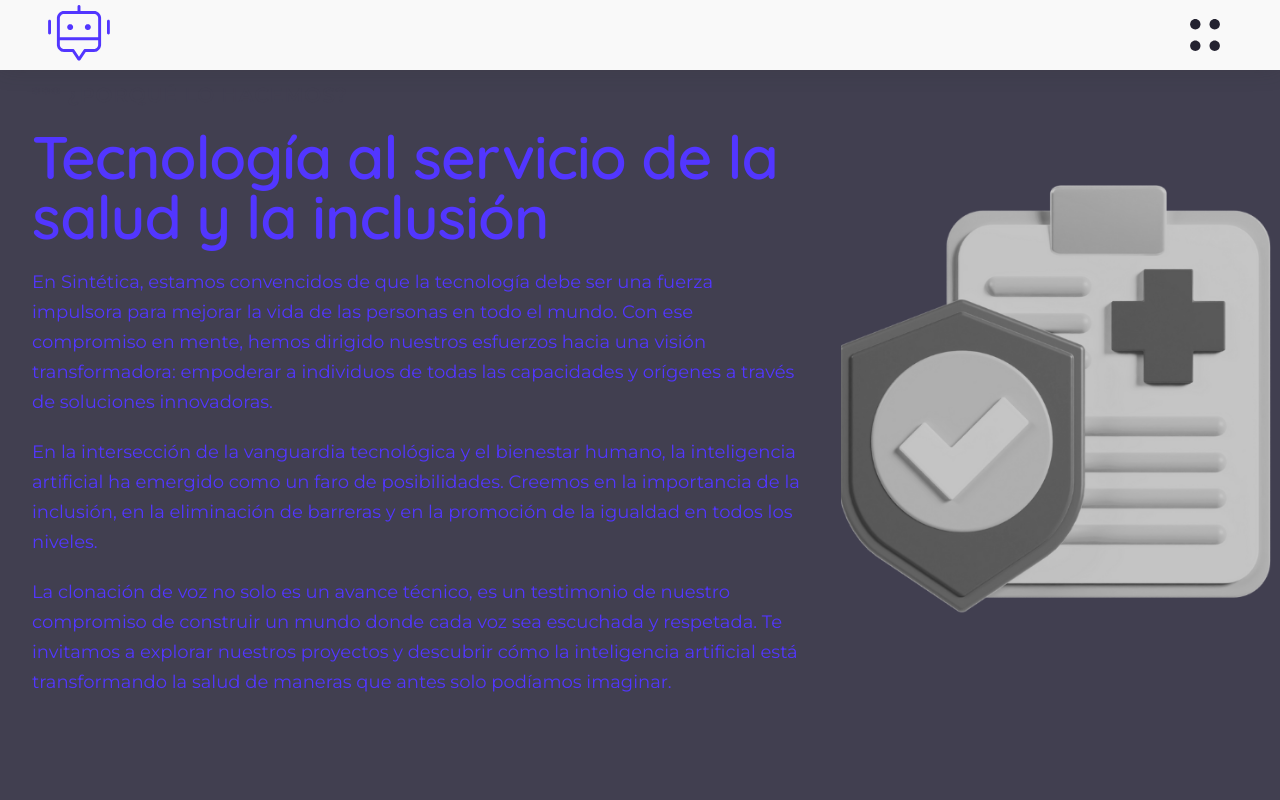
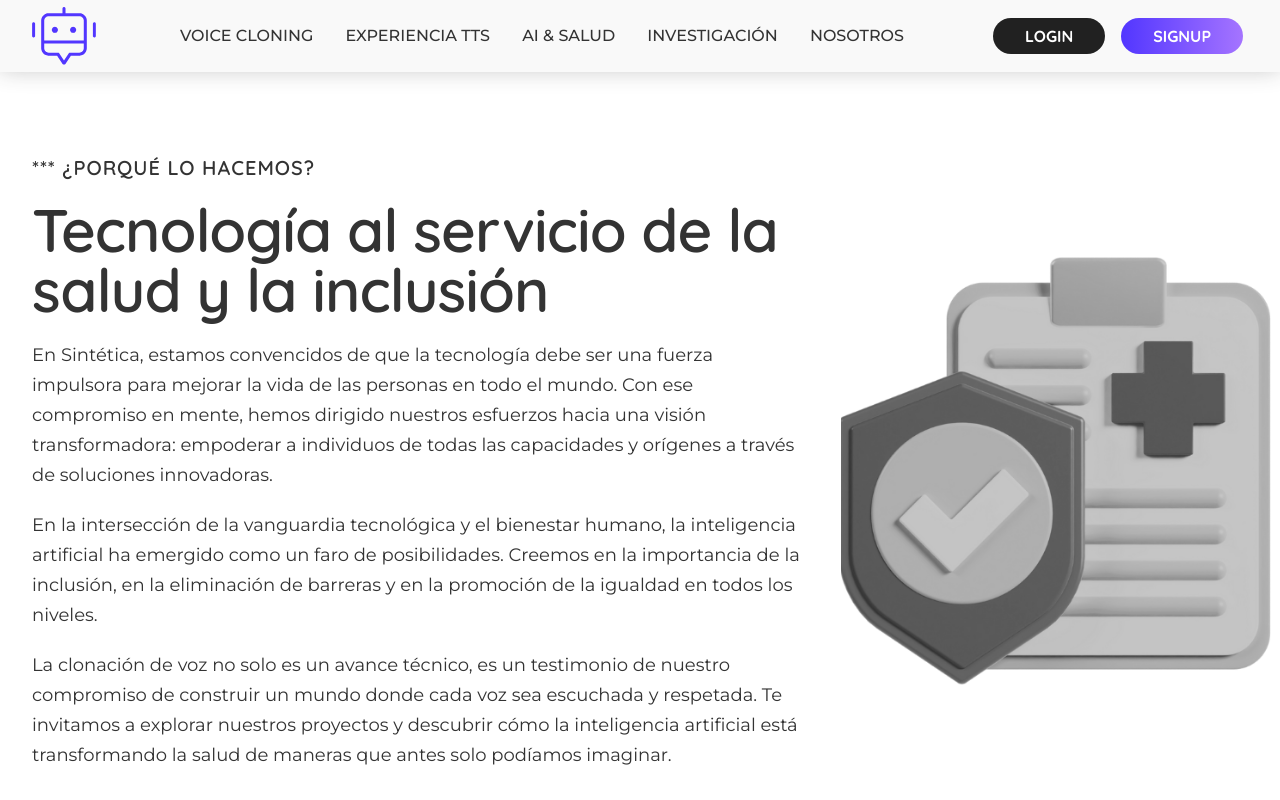
Before and after one commit to mecantronic/sintetica-page, a React (Vite) app: page /#/IA in a window 1280 px wide. Shown: the top 800 px of the page. Built offline with nearby package versions, Linux system fonts and the light colour scheme; no server answers.

Commit message:
theme, global style, navbar refactored ans custom buttom created

```diff
--- a/index.html
+++ b/index.html
@@ -3,7 +3,7 @@
 
 <head>
   <meta charset="UTF-8" />
-  <link rel="icon" type="image/svg+xml" href="/public/assets/logotipo.svg" />
+  <link rel="icon" type="image/svg+xml" href="/assets/logotipo.svg" />
 
   <!-- Montserrat Font -->
   <link rel="preconnect" href="https://fonts.googleapis.com">
--- /dev/null
+++ b/src/components/buttons/ButtonOrLink.jsx
@@ -0,0 +1,10 @@
+import { Link } from "react-router-dom";
+import PropTypes from 'prop-types';
+
+
+export const ButtonOrLink = ({ isLink, ...props }) =>
+  isLink ? <Link {...props} /> : <button {...props} />;
+
+ButtonOrLink.propTypes = {
+  isLink: PropTypes.bool,
+};
--- /dev/null
+++ b/src/components/buttons/CustomButton.jsx
@@ -0,0 +1,68 @@
+import PropTypes from 'prop-types';
+import { CustomButtonStyle } from './customButton.styles';
+import { useEffect, useState } from 'react';
+
+function CustomButton({
+  isLink,
+  buttonText,
+  to,
+  handleClick,
+  icon,
+  device,
+  pattern,
+  type,
+}) {
+  const [size, setSize] = useState('desktop');
+
+  const handleResize = () => {
+    const width = window.innerWidth;
+    if (device === 'all') {
+      setSize(device);
+    } else {
+      if (width < 768) {
+        setSize('mobile');
+      } else if (width < 1024) {
+        setSize('tablet');
+      } else {
+        setSize('desktop');
+      }
+    }
+  };
+
+  useEffect(() => {
+    handleResize();
+    // eslint-disable-next-line react-hooks/exhaustive-deps
+  }, [window.innerWidth]);
+
+  return (
+    <CustomButtonStyle
+      isLink={isLink}
+      to={to}
+      onClick={handleClick}
+      device={size}
+      pattern={pattern}
+      type={type}
+    >
+      {icon} {buttonText}
+    </CustomButtonStyle>
+  );
+}
+
+export default CustomButton;
+
+CustomButton.propTypes = {
+  isLink: PropTypes.bool,
+  buttonText: PropTypes.string,
+  to: PropTypes.string,
+  handleClick: PropTypes.func,
+  icon: PropTypes.element,
+  device: PropTypes.oneOf(['desktop', 'tablet', 'mobile', 'all']),
+  pattern: PropTypes.oneOf(['cto-rounded', 'rounded', 'square']),
+  type: PropTypes.oneOf(['primary', 'secondary', 'tertiary']),
+};
+
+CustomButton.defaultProps = {
+  isLink: false,
+  pattern: 'rounded',
+  type: 'primary',
+};
--- a/src/components/buttons/Details1Link.jsx
+++ b/src/components/buttons/Details1Link.jsx
@@ -10,4 +10,5 @@
   buttonText: PropTypes.string,
 };
 
+
 export default Details1Link;
--- a/src/components/header/Navbar.jsx
+++ b/src/components/header/Navbar.jsx
@@ -1,7 +1,5 @@
 import { useEffect, useState } from 'react';
 import { useMediaQuery } from 'react-responsive';
-import Details1Button from '../buttons/Details1Button';
-import Details2Button from '../buttons/Details2Button';
 import theme from '../../styles/theme';
 import { useDispatch, useSelector } from 'react-redux';
 import { loginModal, signupModal } from '../../redux/modalSlice';
@@ -16,6 +14,7 @@
   ImgMenu,
 } from './navbar.style';
 import { removeUser } from '../../redux/userSlice';
+import CustomButton from '../buttons/CustomButton';
 
 const Navbar = () => {
   const token = useSelector((state) => state.user.token);
@@ -68,17 +67,19 @@
                 <NavLink to="/Maintenance">Nosotros</NavLink>
                 <UserButtons>
                   {token ? (
-                    <Details1Button
+                    <CustomButton
                       buttonText="Logout"
                       handleClick={handleLogout}
+                      type="secondary"
                     />
                   ) : (
                     <>
-                      <Details1Button
+                      <CustomButton
                         buttonText="Login"
                         handleClick={handleOpenLogin}
+                        type="secondary"
                       />
-                      <Details2Button
+                      <CustomButton
                         buttonText="Signup"
                         handleClick={handleOpenSignUp}
                       />
@@ -99,17 +100,19 @@
             </NavLinks>
             <UserButtons>
               {token ? (
-                <Details1Button
+                <CustomButton
                   buttonText="Logout"
                   handleClick={handleLogout}
+                  type="secondary"
                 />
               ) : (
                 <>
-                  <Details1Button
+                  <CustomButton
                     buttonText="Login"
                     handleClick={handleOpenLogin}
+                    type="secondary"
                   />
-                  <Details2Button
+                  <CustomButton
                     buttonText="Signup"
                     handleClick={handleOpenSignUp}
                   />
--- a/src/components/header/navbar.style.js
+++ b/src/components/header/navbar.style.js
@@ -3,33 +3,47 @@
 import { Link } from 'react-router-dom';
 
 export const Header = styled.header`
-  position: fixed;
-  top: 0;
-  left: 0;
   width: 100vw;
-  padding: 0.3rem 0;
-  margin: 0;
+  height: 72px;
+  display: flex;
+  align-items: center;
+  justify-content: center;
+  box-shadow: ${theme.boxShadow.primary};
+  background-color: ${theme.colors.backgrounds.seasalt};
   z-index: 100;
-  box-shadow: 0px -4px 24px 0px rgba(51, 51, 51, 0.33);
-  background-color: ${theme.colors.seasalt};
+
+  @media (max-width: ${theme.bp.m}) {
+    height: 54px;
+  }
 `;
 
-export const NavbarContainer = styled.nav`
+export const NavbarContainer = styled.div`
   display: flex;
   justify-content: space-between;
   align-items: center;
-  padding: 0 90px;
+  width: 100%;
+  height: 100%;
+  max-width: 1440px;
+  padding: 8px 90px;
+  position: relative;
 
-  @media (max-width: ${theme.bp.l}) {
-    padding: 0 48px;
+  @media (max-width: ${theme.bp.xl}) {
+    padding: 8px 32px;
   }
 
   @media (max-width: ${theme.bp.m}) {
-    padding: 0 24px;
+    padding: 8px 48px;
+  }
+  @media (max-width: ${theme.bp.m}) {
+    padding: 8px 24px;
   }
 `;
 
 export const Logo = styled(Link)`
+  display: flex;
+  align-items: center;
+  justify-content: center;
+  height: 100%;
   img {
     height: 58px;
 
@@ -46,73 +60,71 @@
 export const MenuButton = styled.button`
   background: none;
   border: none;
-  color: ${theme.colors.raisinblack};
-  font-size: 40px;
+  color: ${theme.colors.grayScale[900]};
+  font-size: 42px;
   cursor: pointer;
   display: none;
-
-  img {
-    @media (max-width: ${theme.bp.l}) {
-      height: 42px;
-    }
-
-    @media (max-width: ${theme.bp.m}) {
-      height: 32px;
-    }
-  }
+  display: flex;
+  align-items: center;
+  justify-content: center;
 
   @media (max-width: ${theme.bp.l}) {
-    display: block;
+    height: 42px;
+    width: 42px;
   }
 
   @media (max-width: ${theme.bp.m}) {
-    font-size: 30px;
+    height: 32px;
+    width: 32px;
+    font-size: 32px;
+  }
+`;
+export const ImgMenu = styled.div`
+  height: 100%;
+  width: auto;
+  img {
+    height: 100%;
+    width: auto;
   }
 `;
 
-export const ImgMenu = styled.div`
-  @media (max-width: ${theme.bp.l}) {
-    height: 42px;
-  }
-  @media (max-width: ${theme.bp.m}) {
-    height: 32px;
-  }
-`;
-
-export const NavLinks = styled.div`
+export const NavLinks = styled.nav`
   display: flex;
   flex-wrap: nowrap;
   align-items: center;
   justify-content: space-between;
-  width: 750px;
+  width: 748px;
+  height: 50px;
+  padding: 10px 12px;
 
   @media (max-width: ${theme.bp.l}) {
     display: ${({ showMenu }) => (showMenu ? 'none' : 'flex')};
     flex-direction: column;
     position: absolute;
-    top: 370px;
-    left: 0;
+    top: 302px;
+    left: 0px;
     background-color: ${theme.colors.white};
-    width: 100%;
-    padding: 10px;
+    width: 100vw;
+    height: 230px;
     transform: ${({ showMenu }) =>
       showMenu ? 'translateY(0)' : 'translateY(-100%)'};
     transition: transform 0.3s ease-in-out;
+    background-color: ${theme.colors.backgrounds.seasalt};
   }
   @media (max-width: ${theme.bp.m}) {
-    top: 360px;
+    top: 284px;
   }
 `;
 
 export const NavLink = styled(Link)`
   display: flex;
   align-items: center;
-  color: ${theme.colors.raisinblack};
+  color: ${theme.colors.black.jet};
   text-decoration: none;
   height: 30px;
-  margin: 10px;
   font-size: 16px;
   font-weight: 500;
+  line-height: 19.2px;
   position: relative;
   text-transform: uppercase;
 
@@ -122,7 +134,7 @@
     bottom: 0px;
     left: 0px;
     width: 0px;
-    border-bottom: 2px solid ${theme.colors.electricindigo};
+    border-bottom: 2px solid ${theme.colors.main.primary};
     transition: all 1s ease;
   }
   &:hover:before {
@@ -138,5 +150,6 @@
   display: flex;
   align-items: center;
   justify-content: center;
-  gap: 1rem;
+  width: 260px;
+  gap: 16px;
 `;
--- a/src/styles/pages/home.style.js
+++ b/src/components/sharedComponents.styles.js
@@ -1,11 +1,9 @@
 import styled from 'styled-components';
 
-export const HomeWrapper = styled.div`
+export const PageContainer = styled.div`
   display: flex;
   flex-direction: column;
   align-items: center;
-  padding: 0;
-  margin: 0;
   justify-content: flex-start;
   min-height: 100vh;
 `;
--- a/src/styles/GlobalStyle.js
+++ b/src/styles/GlobalStyle.js
@@ -1,22 +1,28 @@
 import { createGlobalStyle } from 'styled-components';
+import theme from './theme';
 
 const GlobalStyles = createGlobalStyle`
+  * {
+    box-sizing: border-box;
+    scale: 1;
+    padding: 0;
+    margin: 0;
+  }
   body {
     font-family: 'Montserrat', sans-serif;
     max-width: 100vw;
-    scale: 1;
-    padding: 0;
-    margin: 0;
+    min-height: 100vh;
     overflow-x: hidden;
+    color: ${theme.colors.black.jet};
   }
 
-  h1, h2, h3, h4 ,h5 {
+  h1, h2, h3, h4 ,h5, h6, span {
     font-family: 'Quicksand', sans-serif;
   }
 
   audio::-webkit-media-controls-play-button,
      audio::-webkit-media-controls-panel {
-     background-color: #EFECFF;
+     background-color: ${theme.colors.details.LavenderWeb};
      }
 `;
 
--- a/src/styles/theme.js
+++ b/src/styles/theme.js
@@ -1,26 +1,49 @@
 const theme = {
   colors: {
-    white: '#FEFEFF',
-    seasalt: '#F9F9F9',
-    lavender: '#EFECFF',
-    platinum: '#E2DFDF',
-    mediumstateblue: '#7D55FF',
-    gray: '#797979',
-    raisinblack: '#242331',
-    onyx: '#413F50',
-    jet: '#333333',
-    lavenderfloral: '#B06EFE',
-    electricindigo: '#5236FF',
-    lightSlateBlue: '#A574FF',
+    main: {
+      primary: '#5236FF',
+    },
+    details: {
+      mediumSlateBlue: '#7D55FF',
+      tropicalIndigo: '#A574FF',
+      lavenderFloral: '#CB94FF',
+      mauve: '#F1B5FF',
+      periwinkle: '#E4D5FF',
+      LavenderWeb: '#EFECFF',
+    },
+    grayScale: {
+      900: '#212121',
+      800: '#424242',
+      700: '#616161',
+      600: '#757575',
+      500: '#9E9E9E',
+      400: '#BDBDBD',
+      300: '#E0E0E0',
+      200: '#EEEEEE',
+      100: '#F5F5F5',
+      50: '#FAFAFA',
+    },
+    black: {
+      night: '#141414',
+      jet: '#333333',
+    },
+    backgrounds: {
+      white: '#FFFFFF',
+      seasalt: '#F9F9F9',
+    },
+  },
+  gradients: {
+    primary: 'linear-gradient(90deg, #5236FF 0%, #A574FF 100%)',
+  },
+  boxShadow: {
+    primary: '0px -4px 24px 0px rgba(51, 51, 51, 0.33)',
   },
   bp: {
-    'x-small': '576px',
-    small: '767px',
-    medium: '992px',
-    large: '1200px',
-    s: '375px',
-    m: '820px',
-    l: '1440px',
+    xs: '375px',
+    s: '575px',
+    m: '819px',
+    l: '1199px',
+    xl: '1439px',
   },
 };
 
```
Also changed, not shown: src/components/buttons/customButton.styles.js (added, +87 -0 lines), src/pages/Home.jsx (+8 -8 lines).
